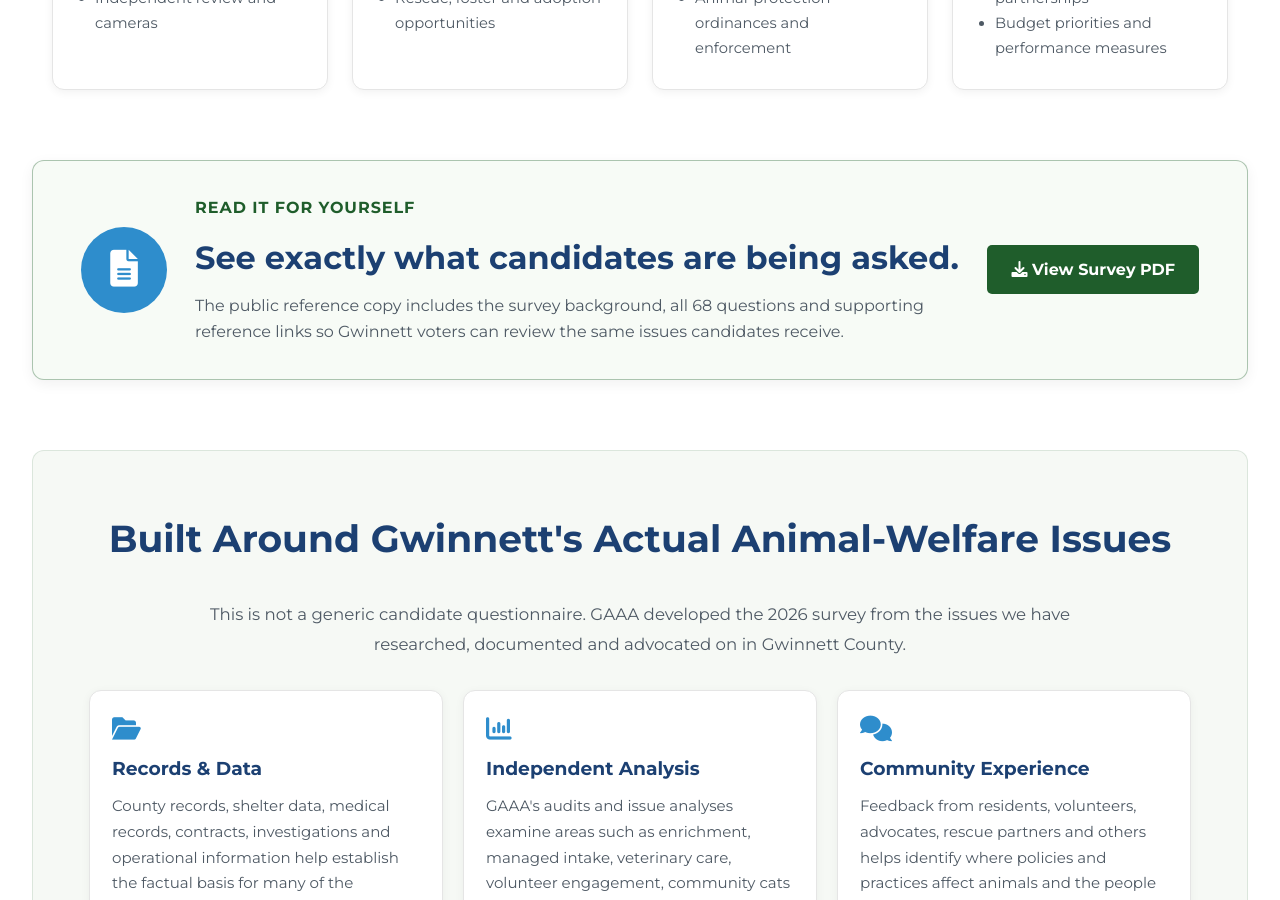
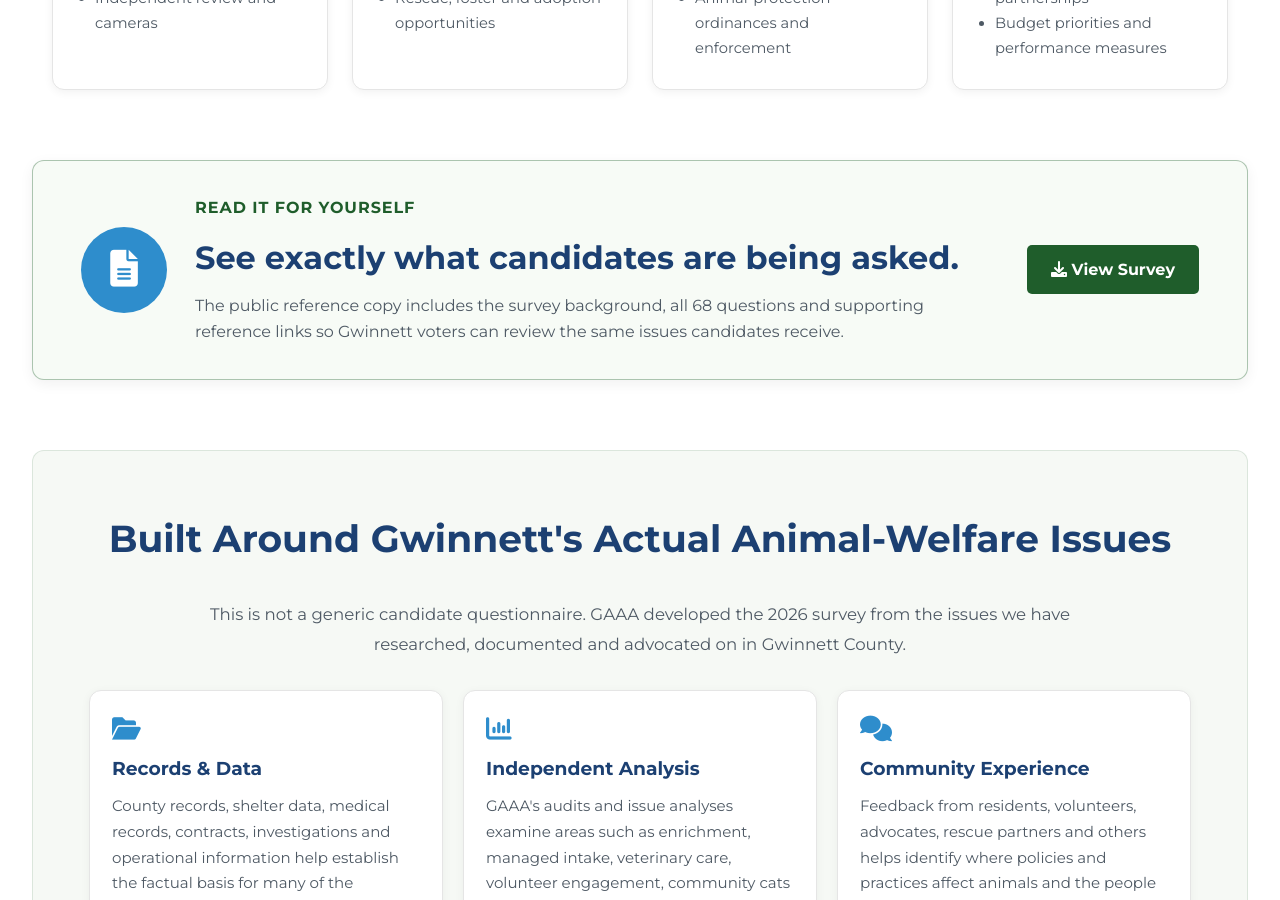
Before and after one commit to whitleybacon/gwinnett-animal-advocacy-alliance, a Jekyll site: the page built from election-2026/candidate-survey/index.html, in a window 1280 px wide and 900 px high, scrolled down 1948 px. Built offline with Jekyll 4.4.1, drawn with Linux system fonts in a browser that asks for light colours.

Commit message:
Update index.html

```diff
--- a/election-2026/candidate-survey/index.html
+++ b/election-2026/candidate-survey/index.html
@@ -480,7 +480,7 @@ permalink: /election-2026/candidate-survey/
             <p>The public reference copy includes the survey background, all 68 questions and supporting reference links so Gwinnett voters can review the same issues candidates receive.</p>
         </div>
         <a class="btn alert-banner-button" href="https://form.jotform.com/262203851957158" target="_blank" rel="noopener noreferrer">
-            <i class="fas fa-download"></i> View Survey PDF
+            <i class="fas fa-download"></i> View Survey
         </a>
     </section>
 
```
